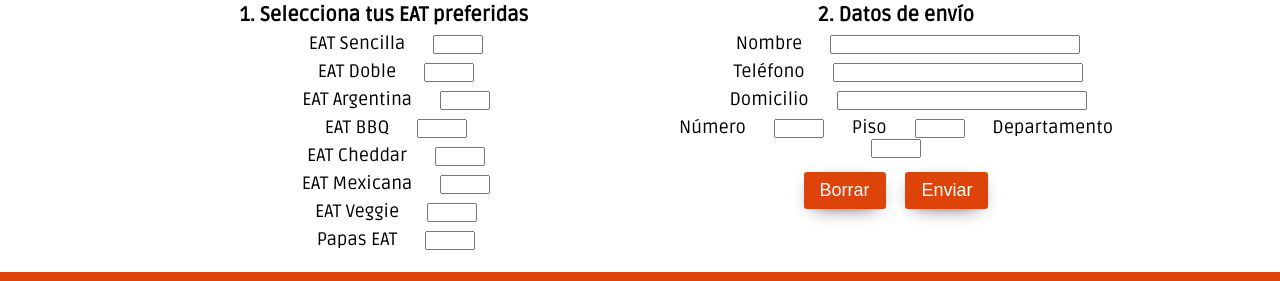
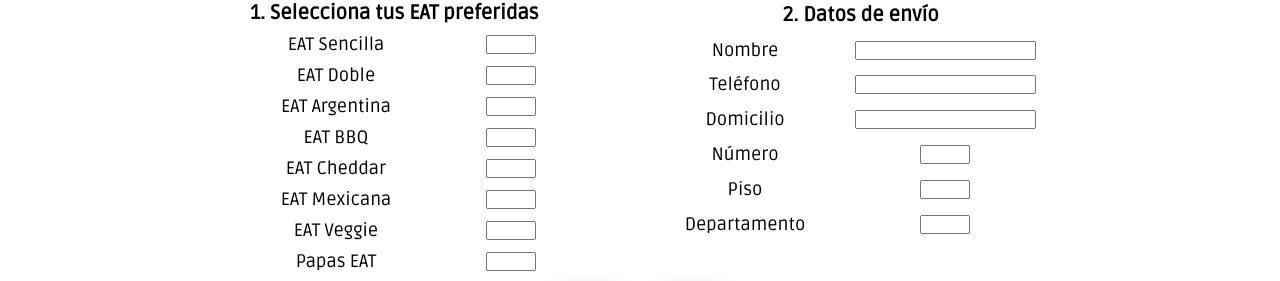
Before and after one commit to Camila-Fogu/eatburger, a plain HTML site: page pages/pedidos.html in a window 1280 px wide. Shown: the part 169-450 px from the top of the page. Drawn offline with Linux system fonts and the light colour scheme.

Commit message:
Grid y flex en pedidos

```diff
--- a/estilo/style.css
+++ b/estilo/style.css
@@ -68,17 +68,26 @@ h2 {
   flex-wrap: wrap;
 }
 
-.ancho {
-  flex: 1;
+.contenedor1 {
+  width: 350px;
+  display: grid;
+  align-items: center;
+  grid-template-columns: 2fr 1fr;
+  grid-template-rows: repeat(9, 1fr);
+  grid-template-areas: "titulo titulo";
 }
 
-.divMargin {
-  margin-bottom: 6px;
-  width: 100%;
+.contenedor2 {
+  width: 400px;
+  display: grid;
+  align-items: center;
+  grid-template-columns: 1fr 2fr;
+  grid-template-rows: repeat(8, 1fr);
+  grid-template-areas: "titulo titulo";
 }
 
-.inputDatos {
-  width: 250px;
+.pedidos__titulo {
+  grid-area: titulo;
 }
 
 .inputSize {
--- a/pages/pedidos.html
+++ b/pages/pedidos.html
@@ -48,13 +48,16 @@
         <h1>HACÉ TU PEDIDO</h1>
       </div>
       <section>
-        <!-- PRODUCTOS -->
         <form action="">
           <div class="pedidos">
-            <div class="ancho">
-              <h2>1. Selecciona tus EAT preferidas</h2>
-              <div class="divMargin">
+            <div class="contenedor1">
+              <div class="pedidos__titulo">
+                <h2>1. Selecciona tus EAT preferidas</h2>
+              </div>
+              <div>
                 <label for="sencilla">EAT Sencilla</label>
+              </div>
+              <div>
                 <input
                   type="number"
                   name="sencilla"
@@ -65,8 +68,8 @@
                   class="inputSize"
                 />
               </div>
-              <div class="divMargin">
-                <label for="doble">EAT Doble</label>
+              <div><label for="doble">EAT Doble</label></div>
+              <div>
                 <input
                   type="number"
                   name="doble"
@@ -77,8 +80,8 @@
                   class="inputSize"
                 />
               </div>
-              <div class="divMargin">
-                <label for="arg">EAT Argentina</label>
+              <div><label for="arg">EAT Argentina</label></div>
+              <div>
                 <input
                   type="number"
                   name="arg"
@@ -89,8 +92,8 @@
                   class="inputSize"
                 />
               </div>
-              <div class="divMargin">
-                <label for="bbq">EAT BBQ</label>
+              <div><label for="bbq">EAT BBQ</label></div>
+              <div>
                 <input
                   type="number"
                   name="bbq"
@@ -101,8 +104,8 @@
                   class="inputSize"
                 />
               </div>
-              <div class="divMargin">
-                <label for="cheddar">EAT Cheddar</label>
+              <div><label for="cheddar">EAT Cheddar</label></div>
+              <div>
                 <input
                   type="number"
                   name="cheddar"
@@ -113,8 +116,8 @@
                   class="inputSize"
                 />
               </div>
-              <div class="divMargin">
-                <label for="mex">EAT Mexicana</label>
+              <div><label for="mex">EAT Mexicana</label></div>
+              <div>
                 <input
                   type="number"
                   name="mex"
@@ -125,8 +128,8 @@
                   class="inputSize"
                 />
               </div>
-              <div class="divMargin">
-                <label for="veggie">EAT Veggie</label>
+              <div><label for="veggie">EAT Veggie</label></div>
+              <div>
                 <input
                   type="number"
                   name="veggie"
@@ -137,8 +140,8 @@
                   class="inputSize"
                 />
               </div>
-              <div class="divMargin">
-                <label for="papas">Papas EAT</label>
+              <div><label for="papas">Papas EAT</label></div>
+              <div>
                 <input
                   type="number"
                   name="papas"
@@ -150,43 +153,47 @@
                 />
               </div>
             </div>
-            <!-- ENVIO -->
-            <div class="ancho">
-              <h2 id="domicilio">2. Datos de envío</h2>
-              <div class="divMargin">
+            <div class="contenedor2">
+              <div class="pedidos__titulo">
+                <h2>2. Datos de envío</h2>
+              </div>
+              <div>
                 <label for="nombre">Nombre</label>
-                <input
-                  type="text"
-                  name="nombre"
-                  id="nombre"
-                  class="inputDatos"
-                />
               </div>
-              <div class="divMargin">
-                <label for="tel">Teléfono</label>
-                <input type="number" name="tel" id="tel" class="inputDatos" />
+              <div>
+                <input type="text" name="nombre" id="nombre" />
               </div>
-              <div class="divMargin">
-                <label for="dom">Domicilio</label>
-                <input type="text" name="dom" id="dom" class="inputDatos" />
+              <div><label for="tel">Teléfono</label></div>
+              <div>
+                <input type="number" name="tel" id="tel" />
               </div>
-              <div class="divMargin">
-                <label for="numerodom">Número</label>
+              <div><label for="dom">Domicilio</label></div>
+              <div>
+                <input type="text" name="dom" id="dom" />
+              </div>
+              <div><label for="numerodom">Número</label></div>
+              <div>
                 <input
                   type="text"
                   name="numerodom"
                   id="numerodom"
                   class="inputSize"
                 />
-                <label for="piso">Piso</label>
+              </div>
+              <div><label for="piso">Piso</label></div>
+              <div>
                 <input type="text" name="piso" id="piso" class="inputSize" />
-                <label for="depto">Departamento</label>
+              </div>
+              <div><label for="depto">Departamento</label></div>
+              <div>
                 <input type="text" name="depto" id="depto" class="inputSize" />
               </div>
-              <input type="reset" value="Borrar" class="inputBoton" />
-              <input type="submit" value="Enviar" class="inputBoton" />
             </div>
           </div>
+
+          <input type="reset" value="Borrar" class="inputBoton" />
+
+          <input type="submit" value="Enviar" class="inputBoton" />
         </form>
       </section>
     </main>
```
Also changed, not shown: 1 other file.
